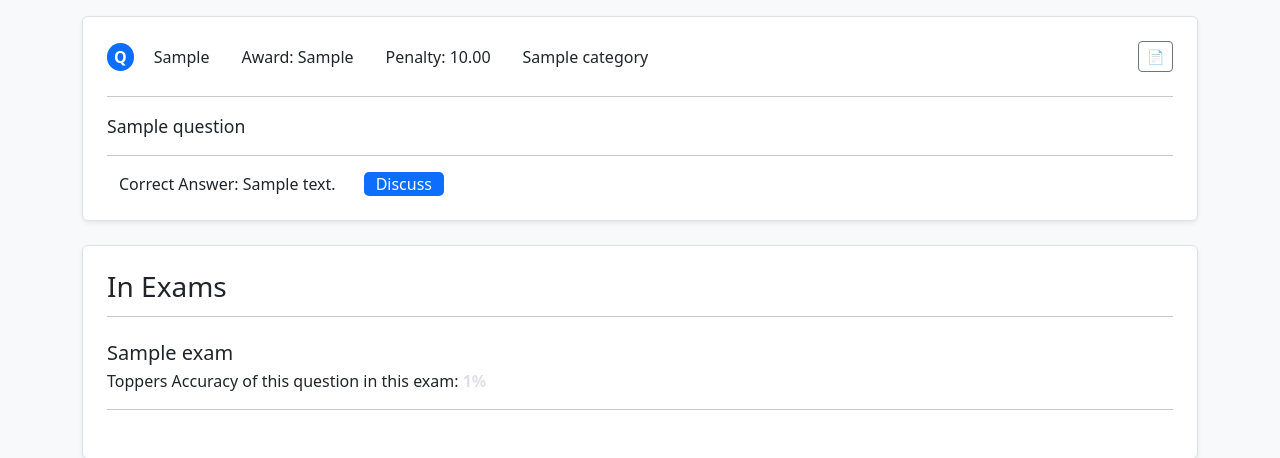
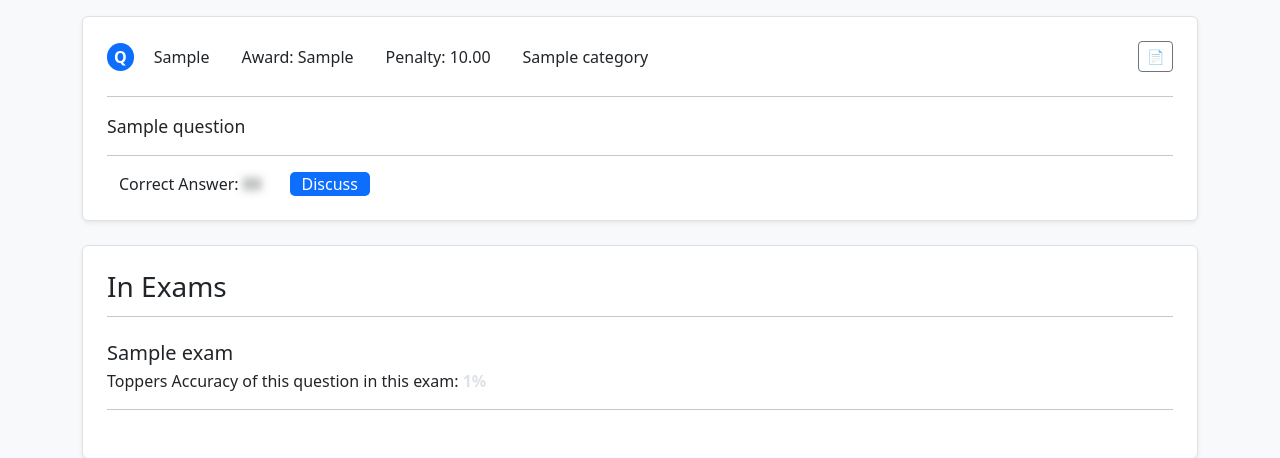
Before and after one commit to jeetavasare/gate_test_series_engine, a Django app: template exams/templates/exams/question_view.html in a window 1280 px wide. Shown: the part 57-515 px from the top of the page. Run offline with Django 5.2, Linux system fonts and the light colour scheme; the template is opened without the code that fills it: most values are stand-ins (such as "Sample title", 1, 10 or a date in 2020); some libraries are stand-ins or nearby versions.

Commit message:
Added blurring answer ability to single questions view

```diff
--- a/exams/templates/exams/question_view.html
+++ b/exams/templates/exams/question_view.html
@@ -35,7 +35,9 @@ Q{{question.q_id}}: {{question.category}}({{short_q_type}}) {{question.marks_awa
     <hr>
     <div class="d-flex gap-3 align-items-center">
         <div class="custom-bg-dark pill-small">
-            Correct Answer: {{ question.correct_answer }}
+            Correct Answer:
+            <span class="ans-content blurred" style="cursor: pointer;" data-answer="{{ question.correct_answer }}">XX</span>
+
         </div>
         <div>
             <a target="_blank" class="btn-custom pill-small"
@@ -74,4 +76,6 @@ Q{{question.q_id}}: {{question.category}}({{short_q_type}}) {{question.marks_awa
 
 {% block end_js %}
 <script src="{% static 'js/copy_question_to_clipboard.js' %}"></script>
+<script src="{% static 'js/answer_container_blurrer.js' %}"></script>
+
 {% endblock %}
```
